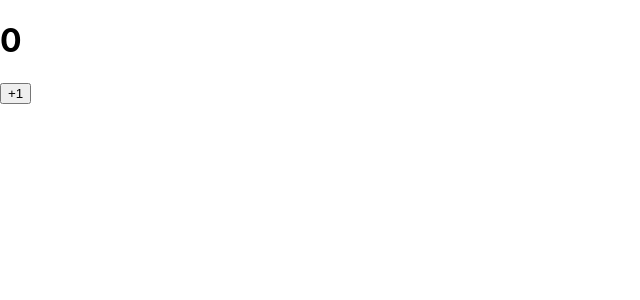
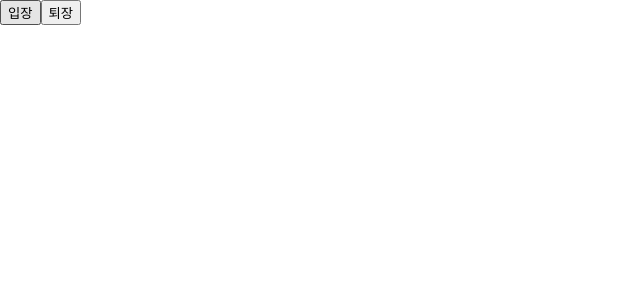
Before and after one commit to seilylook/React_project, a React (Create React App) app: page / in a window 1280 px wide. Shown: the top 300 px of the page, without its empty margins (0-640 px from the left). Built offline with nearby package versions, Linux system fonts and the light colour scheme.

Commit message:
6 commit

```diff
--- a/src/App.js
+++ b/src/App.js
@@ -1,8 +1,8 @@
 import React from "react";
-import Counter from "./Counter";
+import Say from "./Say";
 
 const App = () => {
-  return <Counter />;
+  return <Say />;
 };
 
 export default App;
--- a/src/Counter.js
+++ b/src/Counter.js
@@ -4,18 +4,27 @@ class Counter extends Component {
   constructor(props) {
     super(props);
     this.state = {
-      number: 0
+      number: 0,
+      fixedNumber: 0
     };
   }
 
   render() {
-    const { number } = this.state;
+    const { number, fixedNumber } = this.state;
     return (
       <div>
         <h1>{number}</h1>
+        <h2>바뀌지 않는 값: {fixedNumber}</h2>
         <button
           onClick={() => {
-            this.setState({ number: number + 1 });
+            this.setState(prevState => {
+              return {
+                number: prevState.number + 1
+              };
+            });
+            this.setState(prevState => ({
+              number: prevState.number + 1
+            }));
           }}
         >
           +1
--- /dev/null
+++ b/src/Say.js
@@ -0,0 +1,18 @@
+import React, { useState } from "react";
+
+const Say = () => {
+  const [message, setMessage] = useState("");
+  const onClickEnter = () => setMessage("안녕하세요");
+  const onClickLeave = () => setMessage("안녕히 가세요");
+
+  return (
+    <div>
+      <button onClick={onClickEnter}>입장</button>
+
+      <button onClick={onClickLeave}>퇴장</button>
+      <h1>{message}</h1>
+    </div>
+  );
+};
+
+export default Say;
```
